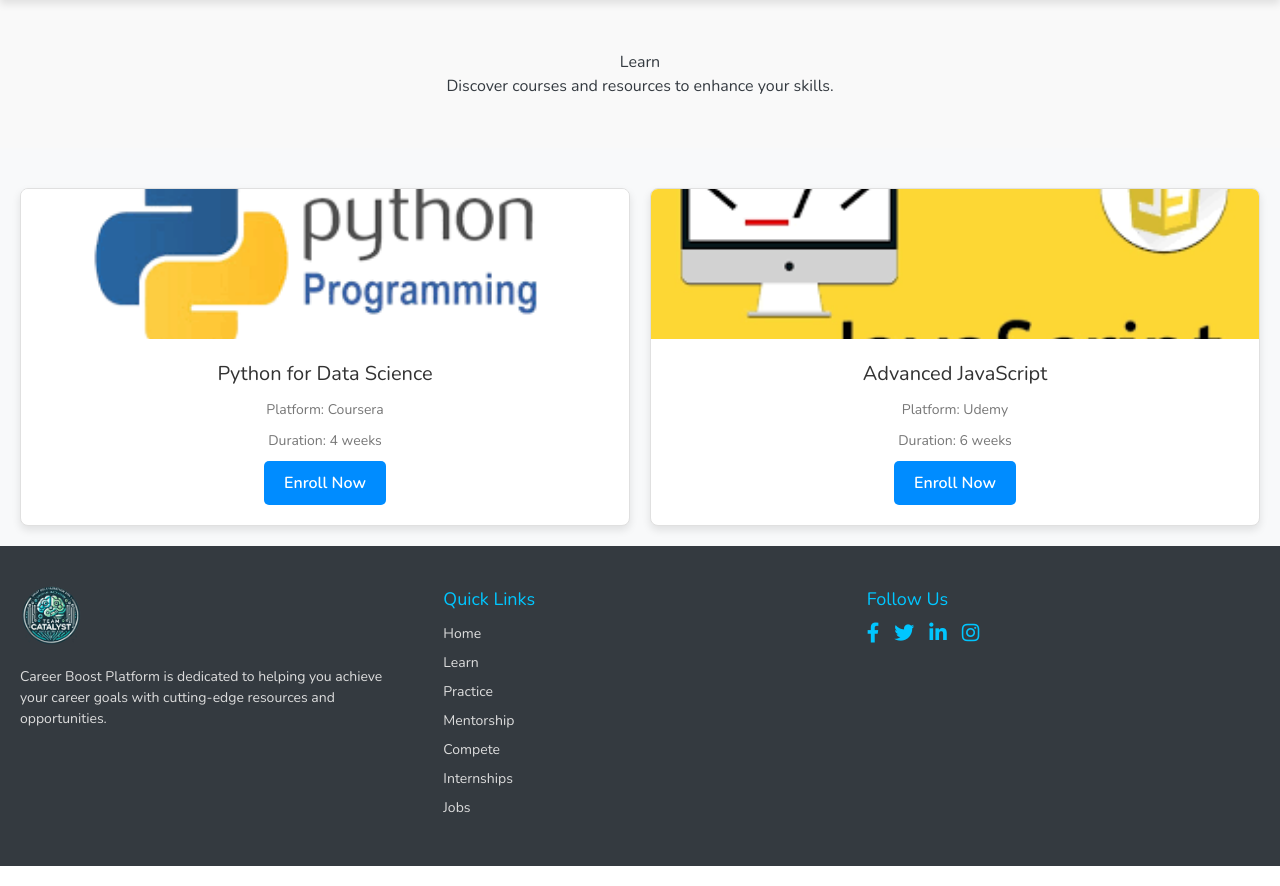
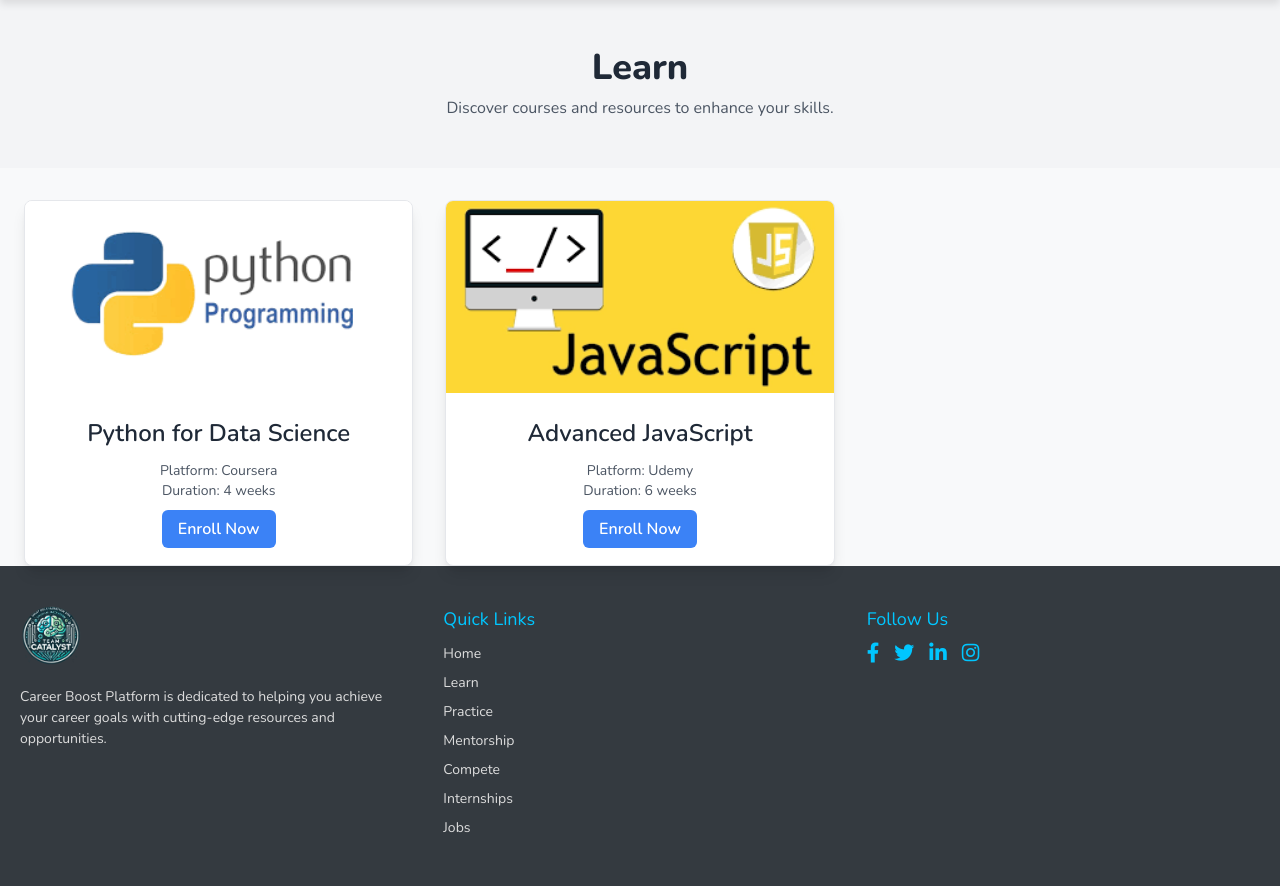
Before and after one commit to kaushal892004/Catalyst, a Flask app: page /learn in a window 1280 px wide. Shown: the part 70-956 px from the top of the page. Run offline with Flask 3, Linux system fonts and the light colour scheme; some libraries are stand-ins or nearby versions.

Commit message:
css edited

```diff
--- a/app/templates/base.html
+++ b/app/templates/base.html
@@ -5,7 +5,7 @@
     <meta charset="UTF-8">
     <meta name="viewport" content="width=device-width, initial-scale=1.0">
     <title>{% block title %}Catalyst{% endblock %}</title>
-    <link rel="stylesheet" href="">
+    <!-- <link rel="stylesheet" href=""> -->
     <!-- <link rel="stylesheet" href="{{ url_for('static', filename='output.css') }}"> -->
     <script src="https://cdn.tailwindcss.com"></script>
     <link href="https://fonts.googleapis.com/css2?family=Nunito:wght@400;600;800&display=swap" rel="stylesheet">
--- a/app/templates/compete.html
+++ b/app/templates/compete.html
@@ -58,6 +58,4 @@
     </div>
 </div>
 
-
-
 {% endblock %}
--- a/app/templates/learn.html
+++ b/app/templates/learn.html
@@ -1,106 +1,44 @@
 {% extends 'base.html' %}
 
 {% block content %}
-<div class="section-header">
-    <h1>Learn</h1>
-    <p>Discover courses and resources to enhance your skills.</p>
+<div class="section-header text-center py-12 bg-gray-100 mb-8">
+    <h1 class="text-4xl font-bold text-gray-800">Learn</h1>
+    <p class="text-gray-600 mt-2">Discover courses and resources to enhance your skills.</p>
 </div>
 
-<div class="learning-resources">
+<div class="learning-resources grid grid-cols-1 md:grid-cols-2 lg:grid-cols-3 gap-8 px-6">
     <!-- Example Learning Resource Card -->
-    <div class="learning-card">
+    <div
+        class="learning-card bg-white border border-gray-200 rounded-lg shadow-lg overflow-hidden hover:shadow-2xl transform transition duration-300 hover:-translate-y-2">
         <div class="learning-image">
-            <img src="{{ url_for('static', filename='images/python-course.jpg') }}" alt="Python for Data Science">
+            <img class="w-full h-48 object-cover" src="{{ url_for('static', filename='images/python-course.jpg') }}"
+                alt="Python for Data Science">
         </div>
-        <div class="learning-details">
-            <h2>Python for Data Science</h2>
-            <p>Platform: Coursera</p>
-            <p>Duration: 4 weeks</p>
-            <a href="#" class="btn">Enroll Now</a>
+        <div class="learning-details text-center p-6">
+            <h2 class="text-2xl font-semibold text-gray-800 mb-3">Python for Data Science</h2>
+            <p class="text-sm text-gray-600">Platform: Coursera</p>
+            <p class="text-sm text-gray-600 mb-4">Duration: 4 weeks</p>
+            <a href="#"
+                class="btn bg-blue-500 text-white font-semibold py-2 px-4 rounded-md hover:bg-blue-600 transition duration-300">Enroll
+                Now</a>
         </div>
     </div>
 
-    <div class="learning-card">
+    <div
+        class="learning-card bg-white border border-gray-200 rounded-lg shadow-lg overflow-hidden hover:shadow-2xl transform transition duration-300 hover:-translate-y-2">
         <div class="learning-image">
-            <img src="{{ url_for('static', filename='images/js-course.jpg') }}" alt="Advanced JavaScript">
+            <img class="w-full h-48 object-cover" src="{{ url_for('static', filename='images/js-course.jpg') }}"
+                alt="Advanced JavaScript">
         </div>
-        <div class="learning-details">
-            <h2>Advanced JavaScript</h2>
-            <p>Platform: Udemy</p>
-            <p>Duration: 6 weeks</p>
-            <a href="#" class="btn">Enroll Now</a>
+        <div class="learning-details text-center p-6">
+            <h2 class="text-2xl font-semibold text-gray-800 mb-3">Advanced JavaScript</h2>
+            <p class="text-sm text-gray-600">Platform: Udemy</p>
+            <p class="text-sm text-gray-600 mb-4">Duration: 6 weeks</p>
+            <a href="#"
+                class="btn bg-blue-500 text-white font-semibold py-2 px-4 rounded-md hover:bg-blue-600 transition duration-300">Enroll
+                Now</a>
         </div>
     </div>
-
-    <!-- Add more learning resource cards as needed -->
 </div>
 
-<style>
-    .section-header {
-        text-align: center;
-        padding: 50px 20px;
-        background-color: #f9f9f9;
-        margin-bottom: 20px;
-    }
-
-    .learning-resources {
-        display: grid;
-        grid-template-columns: repeat(auto-fit, minmax(300px, 1fr));
-        gap: 20px;
-        padding: 20px;
-    }
-
-    .learning-card {
-        background-color: #fff;
-        border: 1px solid #e0e0e0;
-        border-radius: 8px;
-        overflow: hidden;
-        box-shadow: 0 4px 8px rgba(0, 0, 0, 0.1);
-        display: flex;
-        flex-direction: column;
-        transition: transform 0.3s;
-    }
-
-    .learning-card:hover {
-        transform: translateY(-5px);
-    }
-
-    .learning-image img {
-        width: 100%;
-        height: 150px;
-        object-fit: cover;
-    }
-
-    .learning-details {
-        padding: 20px;
-        text-align: center;
-    }
-
-    .learning-details h2 {
-        font-size: 20px;
-        margin-bottom: 10px;
-        color: #333;
-    }
-
-    .learning-details p {
-        font-size: 14px;
-        color: #777;
-        margin-bottom: 10px;
-    }
-
-    .btn {
-        display: inline-block;
-        padding: 10px 20px;
-        background-color: #008CFF;
-        color: #fff;
-        text-decoration: none;
-        border-radius: 5px;
-        font-weight: 600;
-        transition: background-color 0.3s;
-    }
-
-    .btn:hover {
-        background-color: #0056b3;
-    }
-</style>
 {% endblock %}
```
Also changed, not shown: app/templates/landing_page.html (indentation only).
